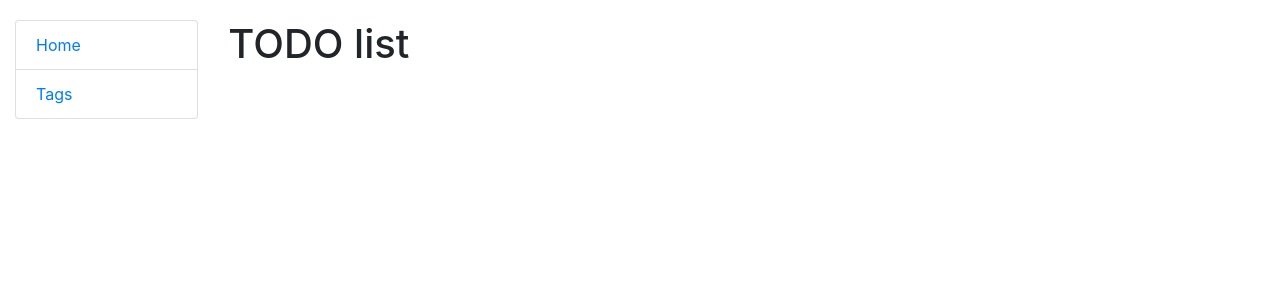
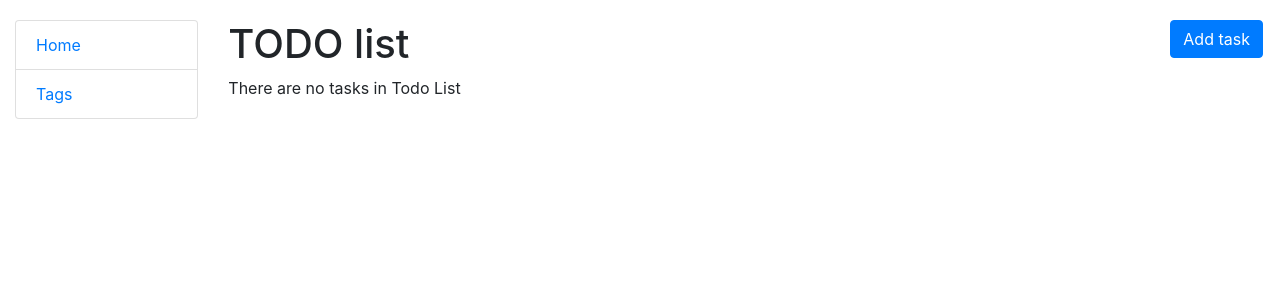
Before and after one commit to RomanNest/todo-list, a Django app: page / in a window 1280 px wide. Shown: the top 300 px of the page. Run offline with Django 5.2, Linux system fonts and the light colour scheme; data that the repository does not hold is empty.

Commit message:
update index.html $ add references for CRUD for Task

```diff
--- a/templates/todo_service/index.html
+++ b/templates/todo_service/index.html
@@ -1,5 +1,34 @@
 {% extends "base.html" %}
 
 {% block content %}
-	<h1>TODO list</h1>
+	<h1>
+		TODO list
+		<a style="float: right" href="{% url 'todo_service:task-create' %}" class="btn btn-primary link-to-page">
+			Add task
+		</a>
+	</h1>
+
+	{% if task_list %}
+		{% for task in task_list %}
+			<strong>{{ task.content }}</strong>
+
+			<p>
+				Created: {{ task.created_date }}
+      	{% if task.deadline %}
+        	Deadline: {{ task.deadline }}
+				{% endif %}
+			</p>
+
+      {% for tag in task.tag.all %}
+				<p style="">
+        	Tags: {{ tag.name }}
+      {% endfor %}
+					<a href="{% url 'todo_service:task-update' pk=task.id %}">Update</a>
+					<a href="{% url 'todo_service:task-delete' pk=task.id %}">Delete</a>
+      	</p>
+      <hr>
+    {% endfor %}
+	{% else %}
+		<p>There are no tasks in Todo List</p>
+	{% endif %}
 {% endblock %}
```
